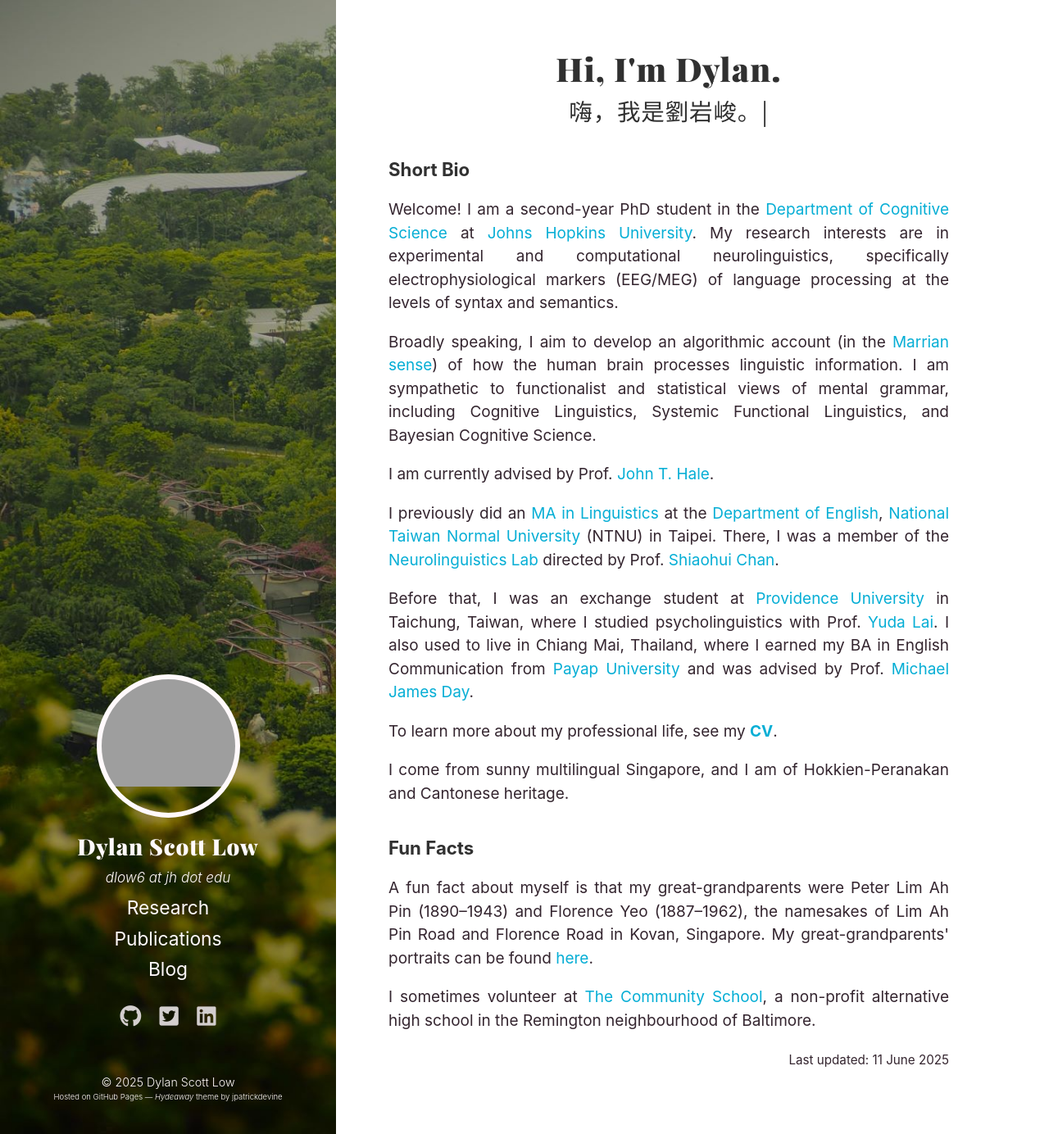
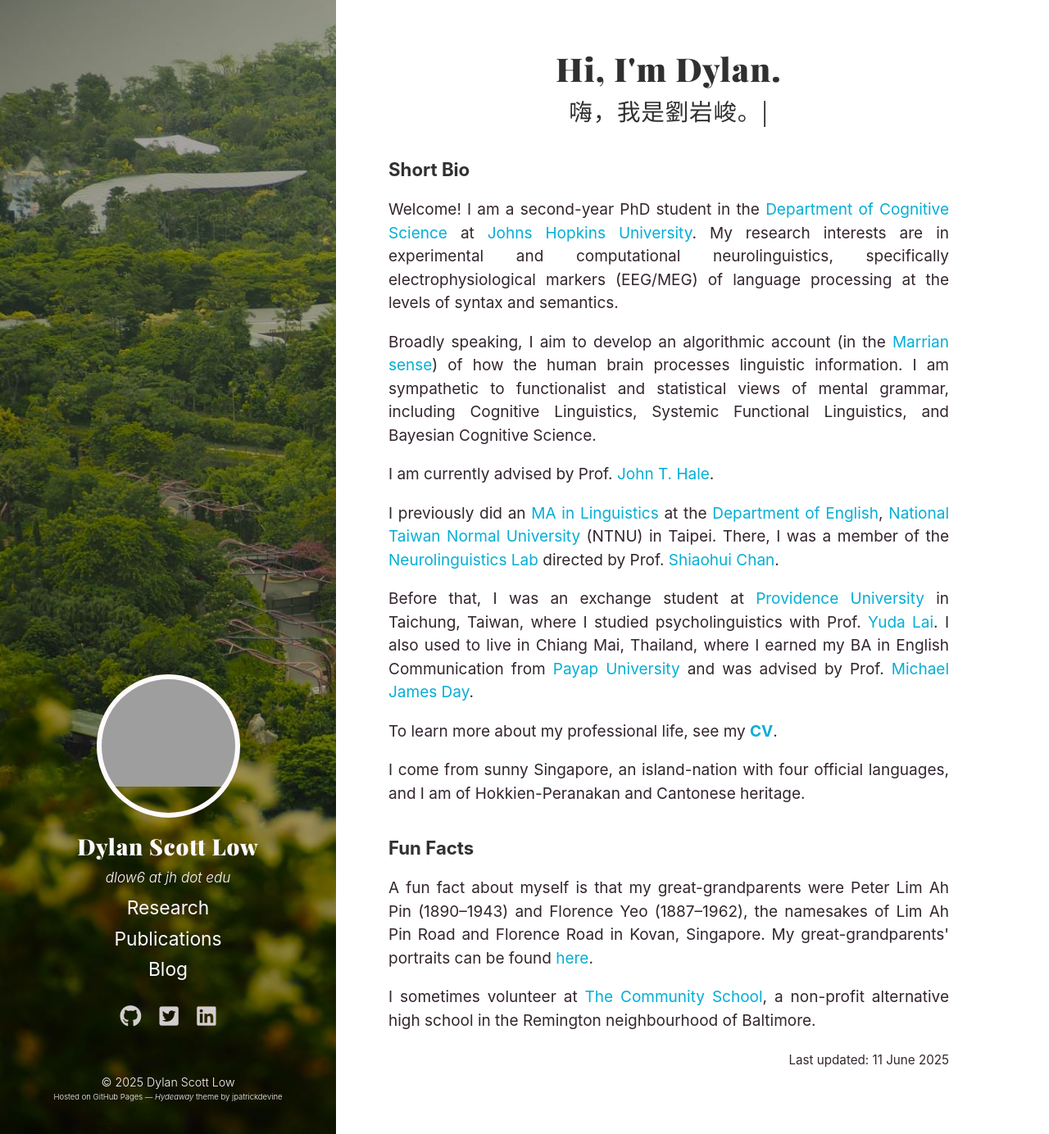
Before and after one commit to dylanscottlow/dylanscottlow.github.io, a Jekyll site: the page built from index.html, in a window 1280 px wide and 1384 px high. Shown: the whole window at 82% size. Built offline with Jekyll 4.4.1, drawn with Linux system fonts in a browser that asks for light colours; a style sheet for code colours, icons or effects is not loaded; grey boxes are pictures that could not be loaded.

Commit message:
Update line on Singapore's languages

```diff
--- a/index.html
+++ b/index.html
@@ -68,7 +68,7 @@ To learn more about my professional life, see my
 </p>
 
 <p>
-I come from sunny multilingual Singapore, and I am of Hokkien-Peranakan and Cantonese heritage.
+I come from sunny Singapore, an island-nation with four official languages, and I am of Hokkien-Peranakan and Cantonese heritage.
 </P>
 
 <h3>Fun Facts</h3>
```
